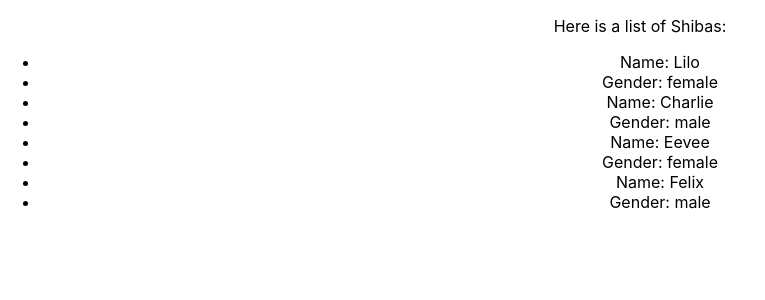
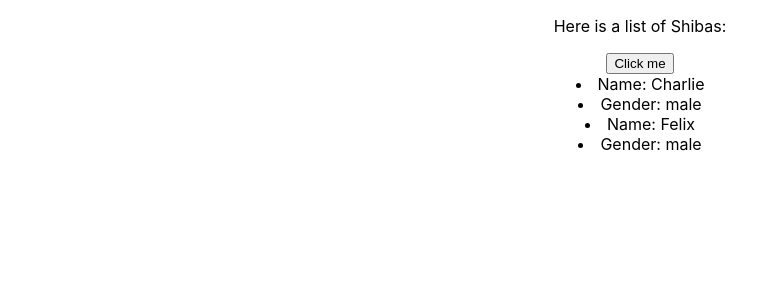
Before and after one commit to mariiamii/practicereact, a React (Create React App) app: page / in a window 1280 px wide. Shown: the top 300 px of the page, without its empty margins (0-765 px from the left). Built offline with nearby package versions, Linux system fonts and the light colour scheme.

Commit message:
added toggle button for gender

```diff
--- a/src/ShibaContainer.js
+++ b/src/ShibaContainer.js
@@ -1,17 +1,32 @@
-import React from 'react';
+import React, { useState} from 'react';
 import ShibaItem from './ShibaItem';
 
 let ShibaContainer = (props) => { // arrow fn component
-    console.log("THIS IS THE PROPS OF SHIBA CONTAINER:", props)
+    // console.log("THIS IS THE PROPS OF SHIBA CONTAINER:", props)
+    let [changeText, setChangeText] = useState(true);
+
+    const handleChange = () => {
+        return setChangeText(!changeText);
+    }
+
     return (
         <main>
             <p>{props.title}</p>
-            <ul>
-                <ShibaItem name="Lilo" gender="female"/>
-                <ShibaItem name="Charlie" gender="male"/>
-                <ShibaItem name="Eevee" gender="female"/>
-                <ShibaItem name="Felix" gender="male"/>
-            </ul>
+            <button onClick={() => handleChange()}>Click me</button>
+            <div>
+                {changeText ? (
+                    <>
+                        <ShibaItem name="Charlie" gender="male"/>
+                        <ShibaItem name="Felix" gender="male"/>
+                    </>
+                    ) : (
+                    <>
+                        <ShibaItem name="Lilo" gender="female"/>
+                        <ShibaItem name="Eevee" gender="female"/>
+                    </>
+                    )
+                }
+            </div>
         </main>
     )
 }
```
